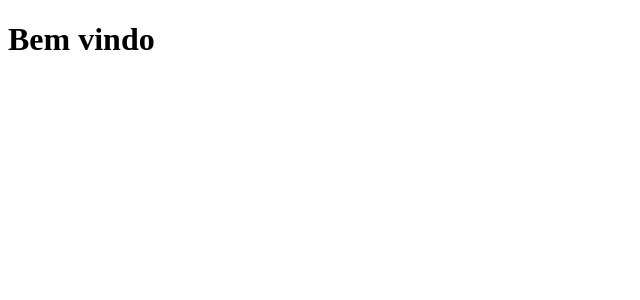
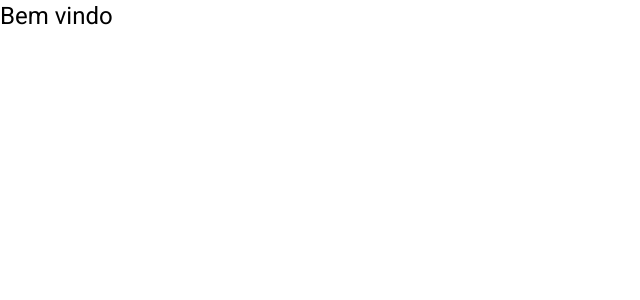
Before and after one commit to miguel826t/HelpDesk-Front, an Angular app: page / in a window 1280 px wide. Shown: the top 300 px of the page, without its empty margins (0-640 px from the left). Built offline with nearby package versions, Linux system fonts and the light colour scheme.

Commit message:
Angular material adicionado

```diff
--- a/angular.json
+++ b/angular.json
@@ -50,6 +50,7 @@
               "src/assets"
             ],
             "styles": [
+              "./node_modules/@angular/material/prebuilt-themes/indigo-pink.css",
               "src/styles.css"
             ],
             "scripts": []
--- a/package.json
+++ b/package.json
@@ -10,10 +10,12 @@
   "private": true,
   "dependencies": {
     "@angular/animations": "^14.2.0",
+    "@angular/cdk": "^13.0.0",
     "@angular/common": "^14.2.0",
     "@angular/compiler": "^14.2.0",
     "@angular/core": "^14.2.0",
     "@angular/forms": "^14.2.0",
+    "@angular/material": "^13.0.0",
     "@angular/platform-browser": "^14.2.0",
     "@angular/platform-browser-dynamic": "^14.2.0",
     "@angular/router": "^14.2.0",
--- a/src/app/app.module.ts
+++ b/src/app/app.module.ts
@@ -3,6 +3,7 @@
 
 import { AppRoutingModule } from './app-routing.module';
 import { AppComponent } from './app.component';
+import { BrowserAnimationsModule } from '@angular/platform-browser/animations';
 
 @NgModule({
   declarations: [
@@ -10,7 +11,8 @@
   ],
   imports: [
     BrowserModule,
-    AppRoutingModule
+    AppRoutingModule,
+    BrowserAnimationsModule
   ],
   providers: [],
   bootstrap: [AppComponent]
--- a/src/index.html
+++ b/src/index.html
@@ -6,8 +6,11 @@
   <base href="/">
   <meta name="viewport" content="width=device-width, initial-scale=1">
   <link rel="icon" type="image/x-icon" href="favicon.ico">
+  <link rel="preconnect" href="https://fonts.gstatic.com">
+  <link href="https://fonts.googleapis.com/css2?family=Roboto:wght@300;400;500&display=swap" rel="stylesheet">
+  <link href="https://fonts.googleapis.com/icon?family=Material+Icons" rel="stylesheet">
 </head>
-<body>
+<body class="mat-typography">
   <app-root></app-root>
 </body>
 </html>
--- a/src/styles.css
+++ b/src/styles.css
@@ -1 +1,4 @@
 /* You can add global styles to this file, and also import other style files */
+
+html, body { height: 100%; }
+body { margin: 0; font-family: Roboto, "Helvetica Neue", sans-serif; }
```
Also changed, not shown: 1 other file (tests, documents, lock files or other folders).
